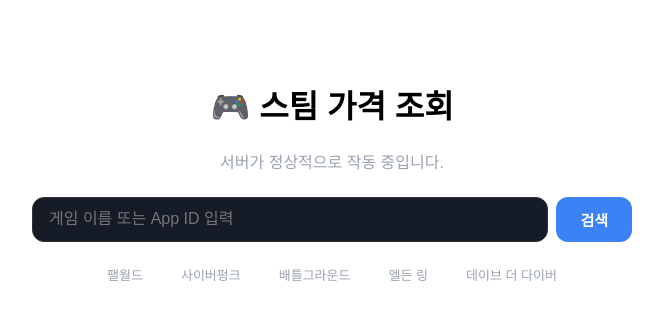
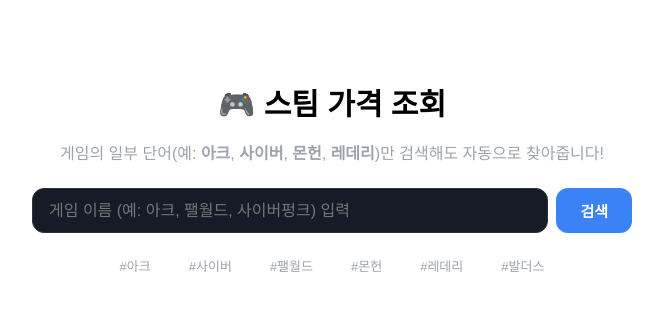
Before and after one commit to uok0114-hue/steam-sale, a Next.js app: page / in a window 1280 px wide. Shown: the top 320 px of the page, without its empty margins (308-971 px from the left). Built offline with nearby package versions, Linux system fonts and the light colour scheme.

Commit message:
feat: add partial substring matching for games dictionary search

```diff
--- a/app/page.js
+++ b/app/page.js
@@ -1,12 +1,42 @@
 'use client';
 
 import { useState } from 'react';
+import gamesMap from '../games.json';
 
 export default function Home() {
   const [query, setQuery] = useState('');
   const [loading, setLoading] = useState(false);
   const [data, setData] = useState(null);
   const [error, setError] = useState('');
+
+  // 🔍 클라이언트 & 백엔드 유연한 부분 검색 헬퍼 (예: "아크" -> "아크 서바이벌", "사이버" -> "사이버펑크")
+  const findAppIdFromInput = (input) => {
+    const raw = input.trim();
+    if (!isNaN(Number(raw))) {
+      return Number(raw);
+    }
+
+    const normInput = raw.replace(/\s+/g, '').toLowerCase();
+
+    // 1. Exact match (완전 일치)
+    for (const key in gamesMap) {
+      if (key.replace(/\s+/g, '').toLowerCase() === normInput) {
+        return gamesMap[key];
+      }
+    }
+
+    // 2. Partial substring match (부분 일치)
+    if (normInput.length >= 1) {
+      for (const key in gamesMap) {
+        const normKey = key.replace(/\s+/g, '').toLowerCase();
+        if (normKey.includes(normInput) || normInput.includes(normKey)) {
+          return gamesMap[key];
+        }
+      }
+    }
+
+    return null;
+  };
 
   const fetchGamePrice = async (searchTerm) => {
     const q = searchTerm || query;
@@ -20,23 +50,45 @@
     setLoading(true);
 
     try {
-      let url = '';
-      if (!isNaN(Number(q.trim()))) {
-        url = `/api/game/${q.trim()}`;
+      // 1단계: 딕셔너리 부분 매칭으로 App ID 자동 도출
+      const matchedAppId = findAppIdFromInput(q);
+
+      let fetchUrl = '';
+      if (matchedAppId) {
+        fetchUrl = `https://store.steampowered.com/api/appdetails?appids=${matchedAppId}&cc=kr&l=korean`;
       } else {
-        url = `/api/search?name=${encodeURIComponent(q.trim())}`;
+        // 2단계: 스팀 원격 검색 API 릴레이
+        fetchUrl = `/api/search?name=${encodeURIComponent(q.trim())}`;
       }
 
-      const response = await fetch(url);
-      const resData = await response.json();
+      // 스팀 API 직접 또는 프록시 요청
+      const response = await fetch(fetchUrl);
+      const resJson = await response.json();
+
       setLoading(false);
 
-      if (!response.ok || resData.error) {
-        setError(resData.error || '게임을 찾을 수 없습니다.');
-        return;
+      if (matchedAppId) {
+        const gameInfo = resJson[matchedAppId];
+        if (!gameInfo || !gameInfo.success) {
+          setError('게임을 찾을 수 없습니다.');
+          return;
+        }
+        const gData = gameInfo.data;
+        setData({
+          appId: matchedAppId,
+          name: gData.name,
+          headerImage: gData.header_image,
+          price: gData.is_free ? '무료' : (gData.price_overview ? gData.price_overview.final_formatted : '가격 정보 없음'),
+          discountPercent: gData.price_overview ? gData.price_overview.discount_percent : 0,
+          steamLink: `https://store.steampowered.com/app/${matchedAppId}`
+        });
+      } else {
+        if (!response.ok || resJson.error) {
+          setError(resJson.error || '게임을 찾을 수 없습니다.');
+          return;
+        }
+        setData(resJson);
       }
-
-      setData(resData);
     } catch (err) {
       setLoading(false);
       setError('스팀 데이터를 조회하는 중 오류가 발생했습니다.');
@@ -51,8 +103,10 @@
       fontFamily: 'sans-serif',
       textAlign: 'center'
     }}>
-      <h1>🎮 스팀 가격 조회</h1>
-      <p style={{ color: '#9ca3af', marginBottom: '24px' }}>서버가 정상적으로 작동 중입니다.</p>
+      <h1 style={{ fontSize: '30px', fontWeight: 'bold', marginBottom: '8px' }}>🎮 스팀 가격 조회</h1>
+      <p style={{ color: '#9ca3af', marginBottom: '24px' }}>
+        게임의 일부 단어(예: <b>아크</b>, <b>사이버</b>, <b>몬헌</b>, <b>레데리</b>)만 검색해도 자동으로 찾아줍니다!
+      </p>
 
       <div style={{ display: 'flex', gap: '8px', marginBottom: '16px' }}>
         <input
@@ -60,7 +114,7 @@
           value={query}
           onChange={(e) => setQuery(e.target.value)}
           onKeyDown={(e) => e.key === 'Enter' && fetchGamePrice()}
-          placeholder="게임 이름 또는 App ID 입력"
+          placeholder="게임 이름 (예: 아크, 팰월드, 사이버펑크) 입력"
           style={{
             flex: 1,
             padding: '12px 16px',
@@ -90,26 +144,26 @@
       </div>
 
       <div style={{ display: 'flex', flexWrap: 'wrap', gap: '8px', justifyContent: 'center', marginBottom: '24px' }}>
-        {['팰월드', '사이버펑크', '배틀그라운드', '엘든 링', '데이브 더 다이버'].map((chip) => (
+        {['아크', '사이버', '팰월드', '몬헌', '레데리', '발더스'].map((chip) => (
           <span
             key={chip}
             onClick={() => { setQuery(chip); fetchGamePrice(chip); }}
             style={{
               padding: '6px 14px',
               borderRadius: '9999px',
-              backgroundColor: 'rgba(255, 255, 255, 0.05)',
-              border: '1px solid rgba(255, 255, 255, 0.1)',
+              backgroundColor: 'rgba(255, 255, 255, 0.08)',
+              border: '1px solid rgba(255, 255, 255, 0.15)',
               fontSize: '13px',
               color: '#9ca3af',
               cursor: 'pointer'
             }}
           >
-            {chip}
+            #{chip}
           </span>
         ))}
       </div>
 
-      {loading && <p style={{ color: '#3b82f6' }}>스팀 데이터를 조회하는 중...</p>}
+      {loading && <p style={{ color: '#3b82f6', fontWeight: 'bold' }}>⚡ 스팀 가격 정보를 조회하는 중...</p>}
 
       {error && (
         <div style={{
@@ -131,7 +185,7 @@
           backgroundColor: '#161c27',
           borderRadius: '16px',
           padding: '20px',
-          border: '1px solid rgba(255, 255, 255, 0.1)',
+          border: '1px solid rgba(255, 255, 255, 0.15)',
           marginTop: '16px'
         }}>
           <img src={data.headerImage} alt={data.name} style={{ width: '100%', borderRadius: '8px', marginBottom: '12px' }} />
@@ -139,6 +193,23 @@
           <p style={{ fontSize: '20px', color: '#66c0f4', fontWeight: 'bold', margin: '12px 0 0 0' }}>
             가격: {data.price} {data.discountPercent > 0 && `(-${data.discountPercent}%)`}
           </p>
+          {data.steamLink && (
+            <a
+              href={data.steamLink}
+              target="_blank"
+              rel="noreferrer"
+              style={{
+                display: 'inline-block',
+                marginTop: '12px',
+                color: '#3b82f6',
+                textDecoration: 'none',
+                fontWeight: 'bold',
+                fontSize: '14px'
+              }}
+            >
+              🔗 스팀 상점 페이지로 이동 ➔
+            </a>
+          )}
         </div>
       )}
     </main>
```
Also changed, not shown: server.js (+14 -1 lines).
